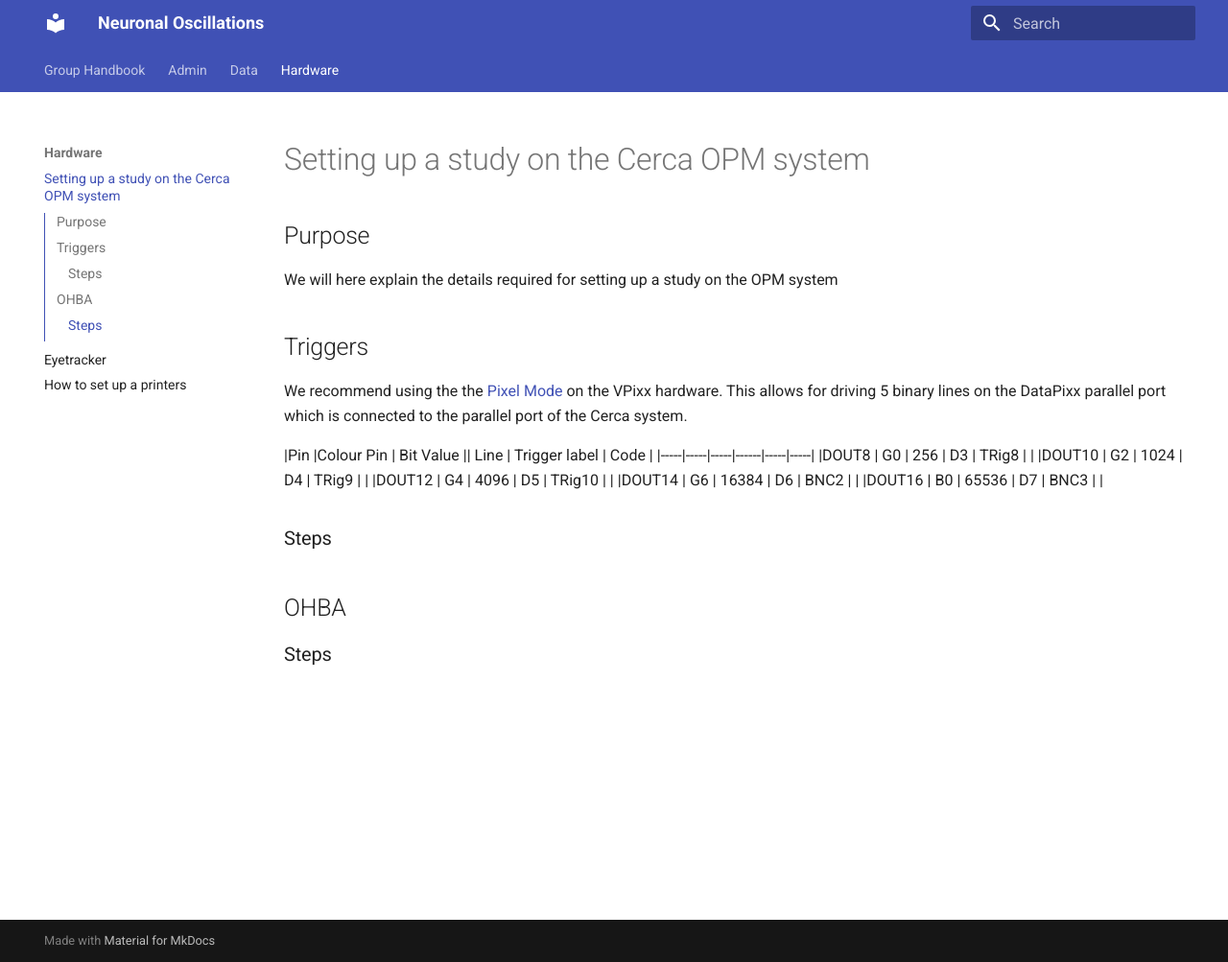
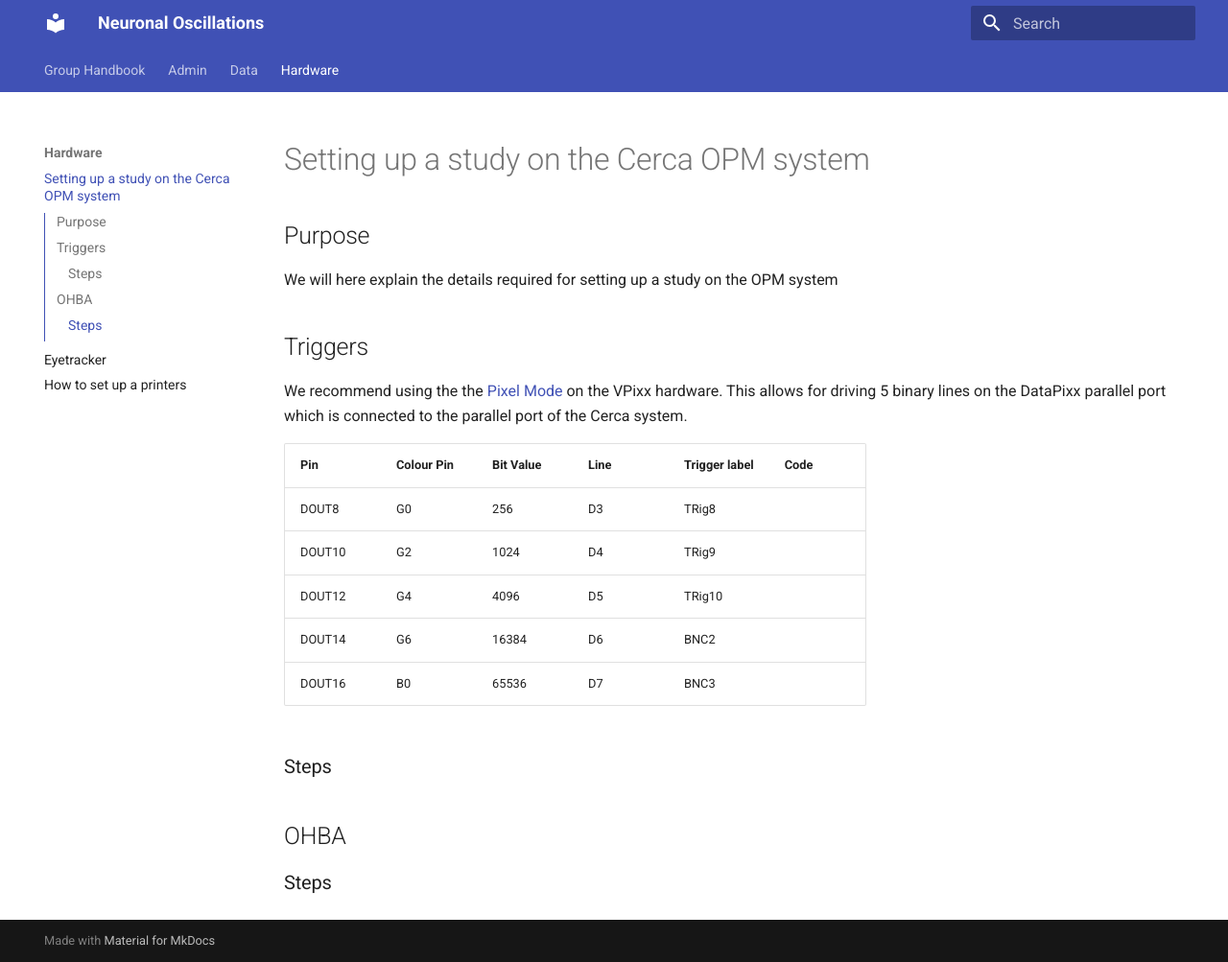
Before and after one commit to Neuronal-Oscillations/group-handbook, an MkDocs documentation site: the page built from docs/hardware/CercaOPM.md, in a window 1280 px wide and 1003 px high. Shown: the whole window at 96% size. Built offline with MkDocs 1.6.1 and Material for MkDocs 9.7.7, drawn with Linux system fonts in a browser that asks for light colours.

Commit message:
Update CercaOPM.md

```diff
--- a/docs/hardware/CercaOPM.md
+++ b/docs/hardware/CercaOPM.md
@@ -7,7 +7,7 @@ We recommend using the the [Pixel Mode](https://docs.vpixx.com/vocal/sending-tri
 
 
 
-|Pin   |Colour Pin | Bit Value || Line | Trigger label |  Code |
+|Pin   |Colour Pin | Bit Value | Line | Trigger label |  Code |
 |-----|-----|-----|------|-----|-----|
 |DOUT8 | G0 | 256  | D3  | TRig8  |  |
 |DOUT10 | G2 | 1024  | D4  | TRig9  |  |
```
